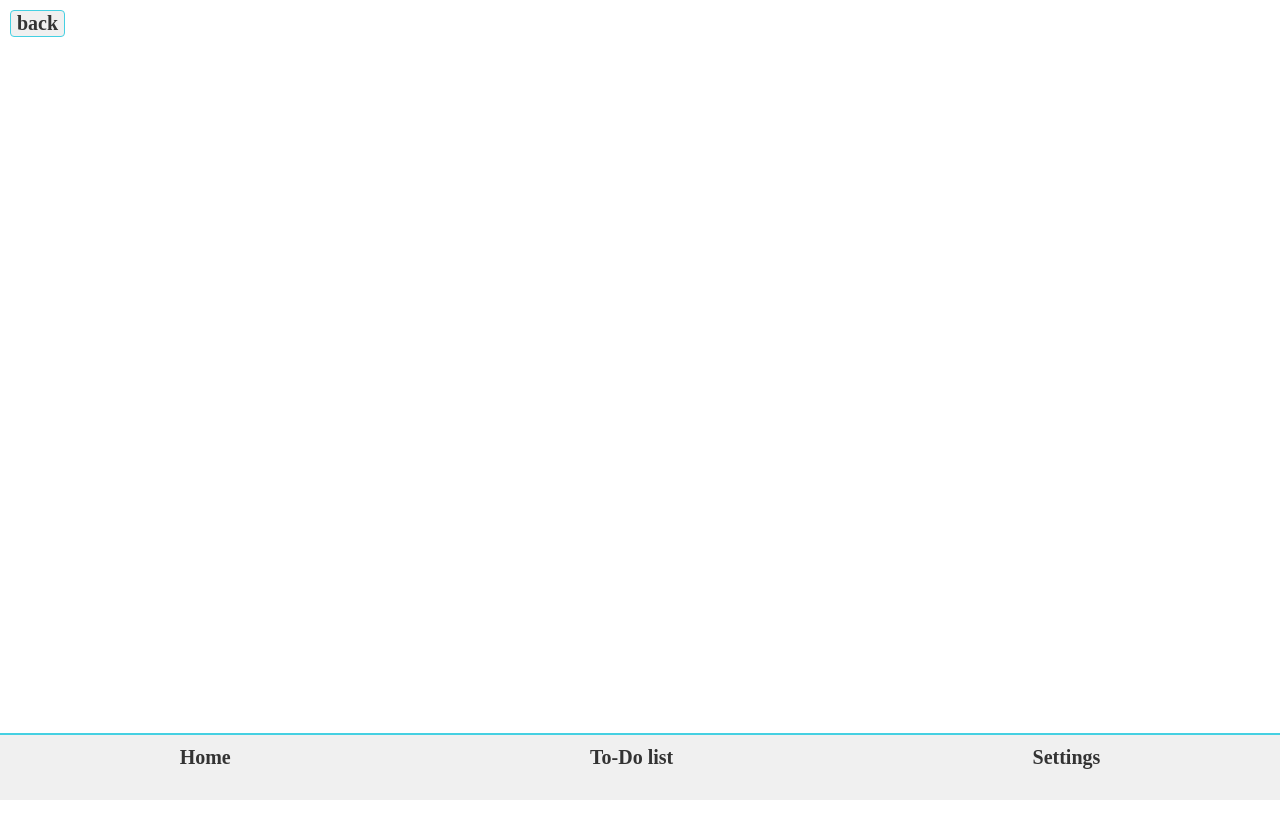
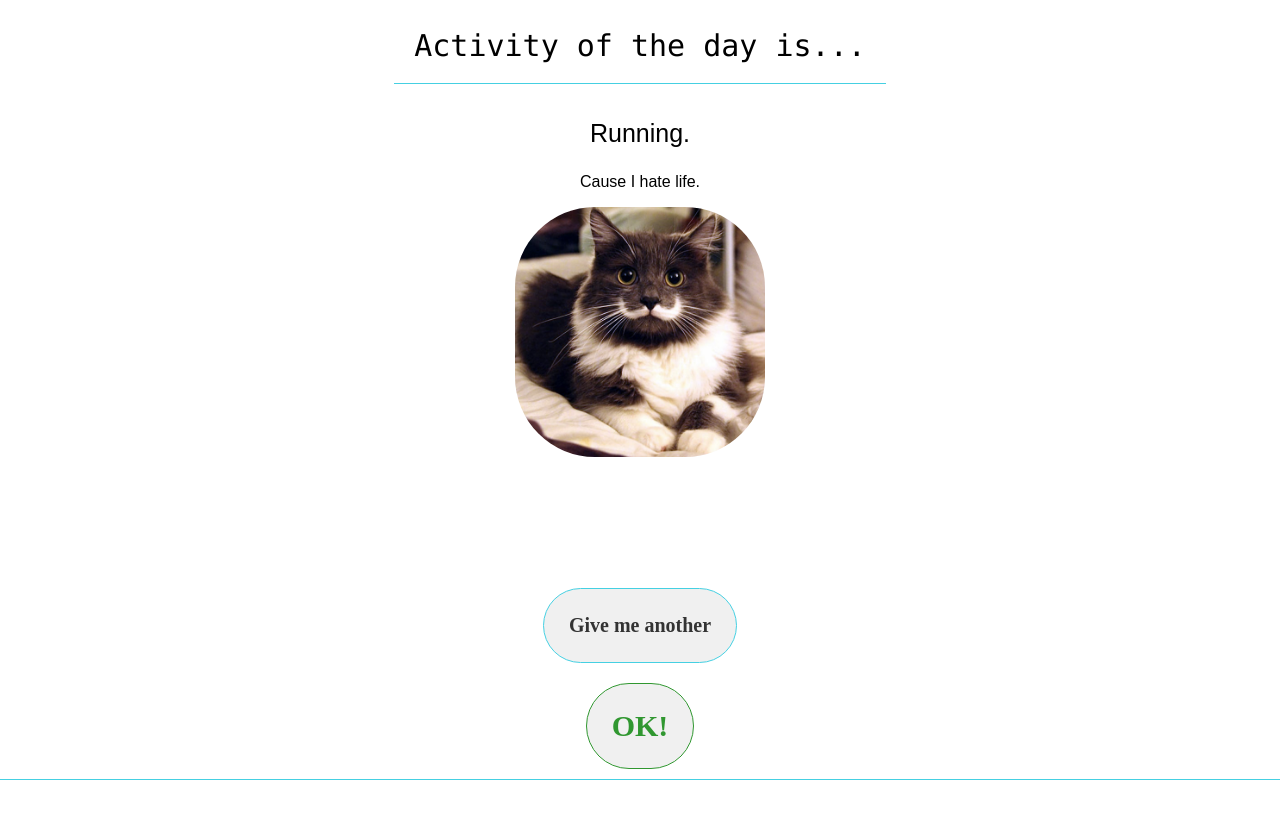
Before and after one commit to RebeckaKinn/Childsplay.vue, a Vue app: page /activitychooser in a window 1280 px wide. Built offline with nearby package versions, Linux system fonts and the light colour scheme; the HTML template or start-up script is replaced by a standard one.

Commit message:
making todo list and put css of chooser in file

```diff
--- a/src/components/Info/Header-frontPage.vue
+++ b/src/components/Info/Header-frontPage.vue
@@ -4,7 +4,7 @@
 
 
 <template>
-    <div class="header">
+    <div class="default-header">
         <p class="title">Childsplay</p>
         <p class="under-title">- make life easy</p>
     </div>
--- a/src/main.css
+++ b/src/main.css
@@ -10,7 +10,7 @@
     font-family: Arial;
 }
 
-.header{
+.default-header{
     display: flex;
     align-content: flex-start;
     align-items: baseline;
--- a/src/pages/ActivityChooser.vue
+++ b/src/pages/ActivityChooser.vue
@@ -1,23 +1,30 @@
 <script setup>
-import FooterMenu from '../components/menuItems/Footer-menu.vue'
-import BackButton from '../components/Info/BackButton.vue'
+import TestImg from '/src/img/mustache_cat.jpg'
+//PROBLEM WARNING WEE WOO WEE WOO
+import './Chooser.css';
 </script>
 
 <template>
-    <header>
-        <BackButton/>
-    </header>
+    <div class="chooser-mainpage">
+        <header>
+            <div class="default-header">Activity of the day is...</div>
+        </header>
 
-    <main>
+        <main class="chooser-main">
+            <p class="chooser-title">Running.</p>
+            <p class="chooser-description">Cause I hate life.</p>
+            <div>
+                <img :src="TestImg" alt="testImage" class="menu-image">
+            </div>
 
-    </main>
+        </main>
+    </div>
 
     <footer>
-        <FooterMenu/>
+            <div class="chooser-button-links">
+                <router-link to="/dinnerchooser" class="button first-button">Give me another</router-link>
+                <router-link to="/" class="button second-button">OK!</router-link>
+            </div>
     </footer>
 </template>
-
-
-<style scoped>
-
-</style>
+/* later plans: use one chooser page for both usages, only change data shown */
--- /dev/null
+++ b/src/pages/Chooser.css
@@ -0,0 +1,60 @@
+.chooser-mainpage{
+    display: flex;
+    flex-direction: column;
+    align-items: center;
+    height: 100vh;
+}
+
+.chooser-main{
+    margin: 10px;
+    font-family: Arial;
+}
+
+.chooser-title{
+    font-size: 25px;
+}
+
+.chooser-title, .chooser-description{
+    text-align: center;
+}
+
+.chooser-button-links {
+    position: fixed;
+    bottom: 0;
+    left: 0;
+    right: 0;
+    display: flex;
+    flex-direction: column;
+    align-items: center;
+    justify-content: center;
+    border-bottom: 1px solid #45d0e2;
+    margin-bottom: 20px;
+}
+
+.chooser-button-links .button {
+  font-weight: bold;
+  font-family: Century Gothic;
+  cursor: pointer;
+  text-decoration: none;
+  margin: 10px;
+  padding-top: 20px;
+  background-color: #f0f0f0;
+  padding: 25px;
+  border-radius: 50px;
+}
+
+.first-button{
+    font-size: 20px;
+    color: #333;
+    border: 1px solid #45d0e2;
+}
+
+.second-button{
+    font-size: 30px;
+    color:rgb(48, 151, 48);
+    border: 1px solid rgb(48, 151, 48)
+}
+
+.chooser-button-links .button:hover {
+  color: #45d0e2;
+}
--- a/src/pages/DinnerChooser.vue
+++ b/src/pages/DinnerChooser.vue
@@ -1,17 +1,18 @@
 <script setup>
 import TestImg from '/src/img/mustache_cat.jpg'
-//PROBLEM WARNING WEE WOO WEE WOO
+//PROBLEM WARNING WEE WOO WEE WOO /src no good
+import './Chooser.css';
 </script>
 
 <template>
-    <div class="dinner-page">
+    <div class="chooser-mainpage">
         <header>
-            <div class="header">Dinner of the day is...</div>
+            <div class="default-header">Dinner of the day is...</div>
         </header>
 
-        <main>
-            <p class="title">Title: Me.</p>
-            <p class="description">Description: I am the dinner.</p>
+        <main class="chooser-main">
+            <p class="chooser-title">Me.</p>
+            <p class="chooser-description">I am the dinner.</p>
             <div>
                 <img :src="TestImg" alt="testImage" class="menu-image">
             </div>
@@ -20,69 +21,10 @@ import TestImg from '/src/img/mustache_cat.jpg'
     </div>
 
     <footer>
-            <div class="button-links">
+            <div class="chooser-button-links">
                 <router-link to="/dinnerchooser" class="button first-button">Give me another</router-link>
                 <router-link to="/" class="button second-button">OK!</router-link>
             </div>
     </footer>
 </template>
-
-
-<style scoped>
-.dinner-page{
-    display: flex;
-    flex-direction: column;
-    align-items: center;
-    height: 100vh;
-}
-
-main{
-    margin: 10px;
-    font-family: Arial;
-}
-
-.title{
-    font-size: 25px;
-}
-
-.button-links {
-    position: fixed;
-    bottom: 0;
-    left: 0;
-    right: 0;
-    display: flex;
-    flex-direction: column;
-    align-items: center;
-    justify-content: center;
-    border-bottom: 1px solid #45d0e2;
-    margin-bottom: 20px;
-}
-
-.button-links .button {
-  font-weight: bold;
-  font-family: Century Gothic;
-  cursor: pointer;
-  text-decoration: none;
-  margin: 10px;
-  padding-top: 20px;
-  background-color: #f0f0f0;
-  padding: 25px;
-  border-radius: 50px;
-}
-
-.first-button{
-    font-size: 20px;
-    color: #333;
-    border: 1px solid #45d0e2;
-}
-
-.second-button{
-    font-size: 30px;
-    color:rgb(48, 151, 48);
-    border: 1px solid rgb(48, 151, 48)
-}
-
-.button-links .button:hover {
-  color: #45d0e2;
-}
-</style>
+/* later plans: use one chooser page for both usages, only change data shown */
--- a/src/pages/Settings.vue
+++ b/src/pages/Settings.vue
@@ -14,7 +14,7 @@ export default {
   <div class="settings-page">
     <header>
       <BackButton />
-      <div class="header">Settings</div>
+      <div class="default-header">Settings</div>
     </header>
 
     <main>
--- a/src/pages/Todo-Page.vue
+++ b/src/pages/Todo-Page.vue
@@ -6,10 +6,16 @@ import BackButton from '../components/Info/BackButton.vue'
 <template>
     <header>
         <BackButton/>
+        <div class="default-header">
+            To Do List
+        </div>
     </header>
 
     <main>
-
+        <table class="todo-grid">
+            <div class="info">description</div>
+            <input type="checkbox" class="checkbox"/>
+        </table>
     </main>
 
     <footer>
@@ -19,5 +25,21 @@ import BackButton from '../components/Info/BackButton.vue'
 
 
 <style scoped>
+.todo-grid{
+    display: grid;
+    grid-template-columns: 350px auto;
+    border: 1px solid #c5c5c5;;
+    grid-template-rows: auto;
+    grid-template-areas:
+        'info checkbox';
+}
+.todo-grid .info{
+    grid-area: info;
+    border: 1px solid #3c009c;;
+}
+.todo-grid .checkbox{
+    grid-area: checkbox;
 
+    border: 1px solid #00c220;;
+}
 </style>
```
